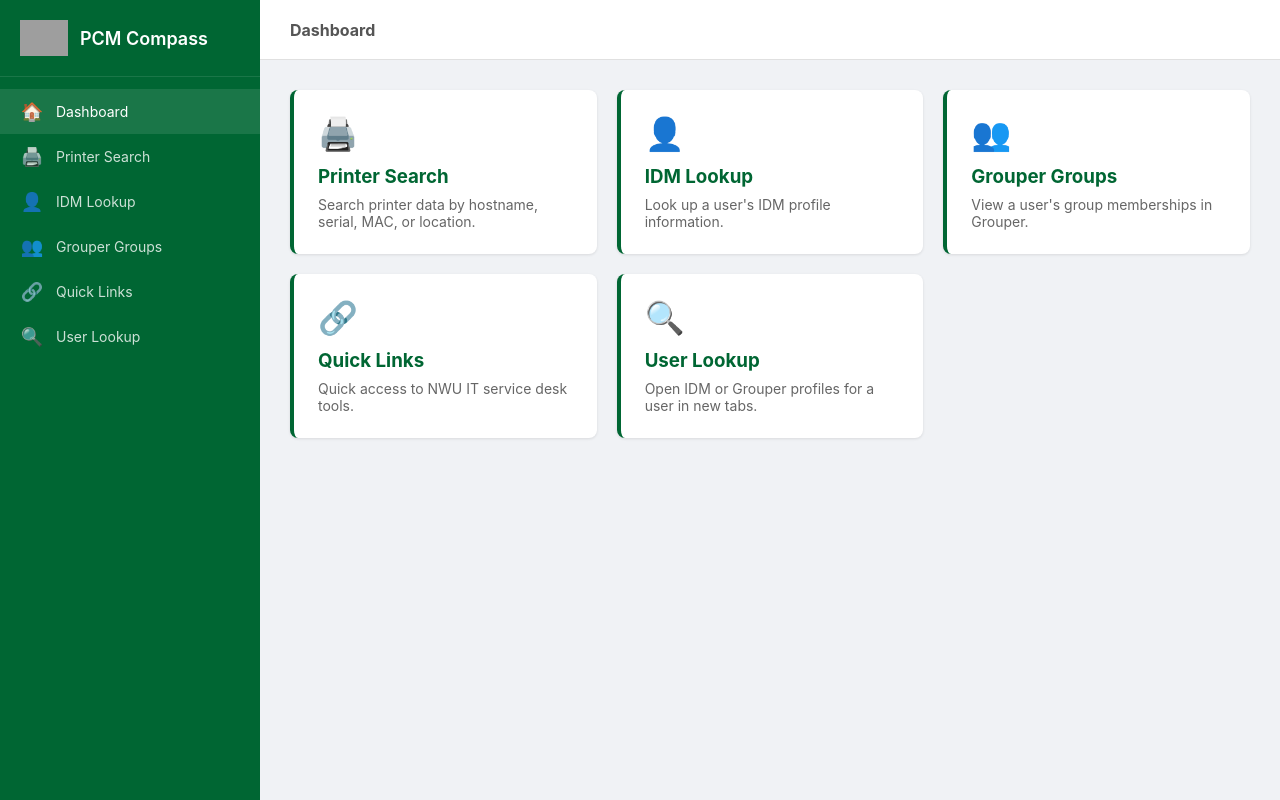
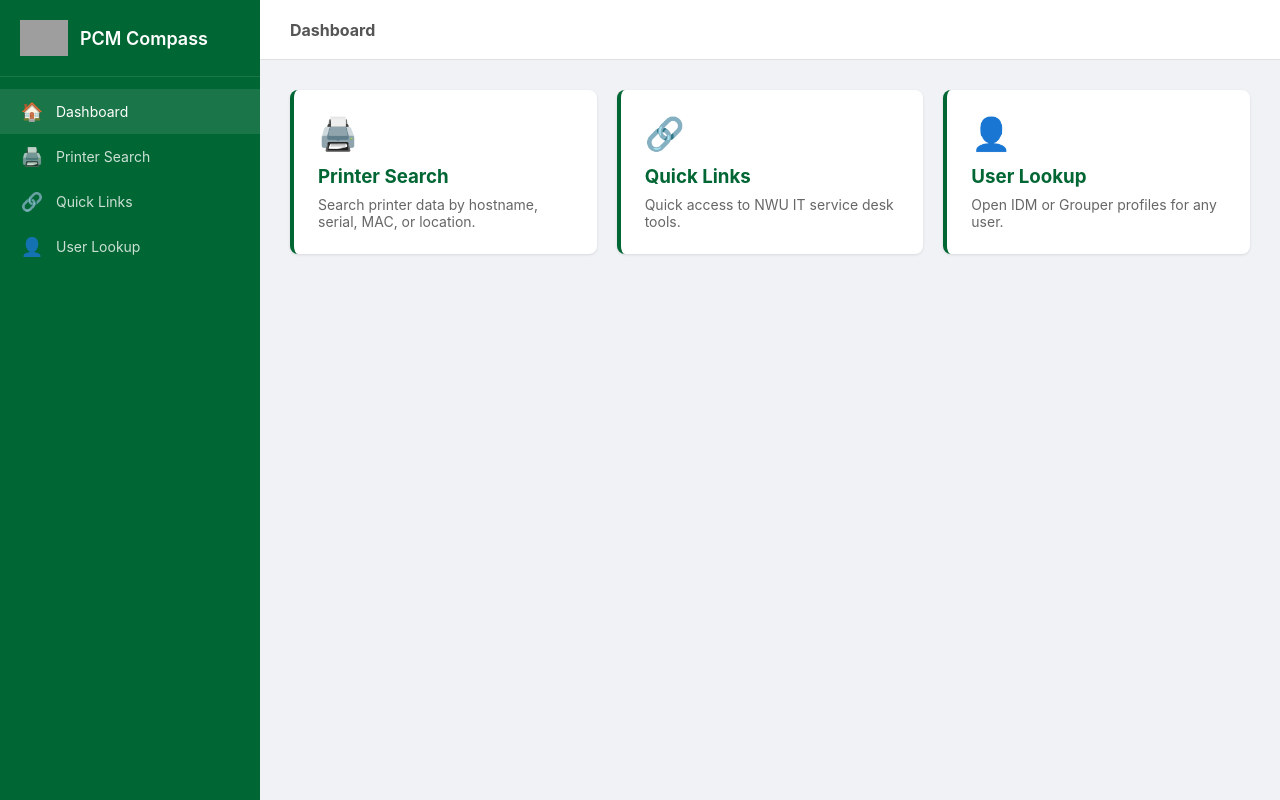
Before and after one commit to giiftmor/pcm_printer_search, a Flask app: page / in a window 1280 px wide. Run offline with Flask 2, Linux system fonts and the light colour scheme; grey boxes are pictures that could not be loaded.

Commit message:
feat: remove old IDM Lookup and Grouper entries, consolidate to User Lookup

```diff
--- a/templates/base.html
+++ b/templates/base.html
@@ -22,20 +22,12 @@
                 <span class="icon">🖨️</span>
                 <span>Printer Search</span>
             </a>
-            <a href="/idm-lookup" class="{% if request.path == '/idm-lookup' %}active{% endif %}">
-                <span class="icon">👤</span>
-                <span>IDM Lookup</span>
-            </a>
-            <a href="/grouper" class="{% if request.path == '/grouper' %}active{% endif %}">
-                <span class="icon">👥</span>
-                <span>Grouper Groups</span>
-            </a>
             <a href="/quick-links" class="{% if request.path == '/quick-links' %}active{% endif %}">
                 <span class="icon">🔗</span>
                 <span>Quick Links</span>
             </a>
             <a href="/user-lookup" class="{% if request.path == '/user-lookup' %}active{% endif %}">
-                <span class="icon">🔍</span>
+                <span class="icon">👤</span>
                 <span>User Lookup</span>
             </a>
         </div>
--- a/templates/dashboard.html
+++ b/templates/dashboard.html
@@ -8,25 +8,15 @@
         <h3>Printer Search</h3>
         <p>Search printer data by hostname, serial, MAC, or location.</p>
     </a>
-    <a href="/idm-lookup" class="dashboard-card">
-        <div class="card-icon">👤</div>
-        <h3>IDM Lookup</h3>
-        <p>Look up a user's IDM profile information.</p>
-    </a>
-    <a href="/grouper" class="dashboard-card">
-        <div class="card-icon">👥</div>
-        <h3>Grouper Groups</h3>
-        <p>View a user's group memberships in Grouper.</p>
-    </a>
     <a href="/quick-links" class="dashboard-card">
         <div class="card-icon">🔗</div>
         <h3>Quick Links</h3>
         <p>Quick access to NWU IT service desk tools.</p>
     </a>
     <a href="/user-lookup" class="dashboard-card">
-        <div class="card-icon">🔍</div>
+        <div class="card-icon">👤</div>
         <h3>User Lookup</h3>
-        <p>Open IDM or Grouper profiles for a user in new tabs.</p>
+        <p>Open IDM or Grouper profiles for any user.</p>
     </a>
 </div>
 {% endblock %}
```
